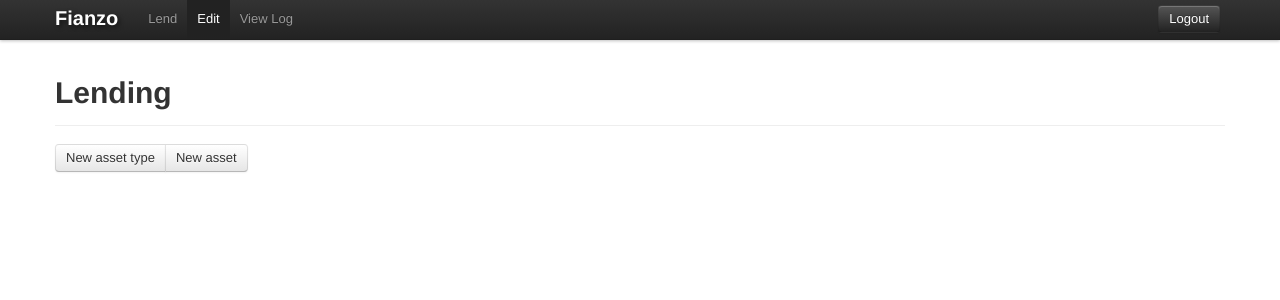
After one commit to utfsmlabs/fianzo, a Flask app: page /edit in a window 1280 px wide. The commit adds this page. Shown: the top 300 px of the page. Run offline with Flask 2, Linux system fonts and the light colour scheme; data that the repository does not hold is empty; some libraries are stand-ins or nearby versions.

Commit message:
First approach to the edit page
It'sugly as fuck though

```diff
--- a/app.py
+++ b/app.py
@@ -164,6 +164,12 @@ def return_asset(asset_id):
     return redirect(url_for('show_assets'))
 
 
+@app.route('/edit')
+def show_assets_for_edit():
+    types = AssetType.query.all()
+    return render_template('show_assets_for_edit.html', types = types)
+
+
 @app.route('/log/<int:page>')
 def show_log(page):
     pagination = AssetLog.query.order_by(
--- /dev/null
+++ b/templates/edit_common.html
@@ -0,0 +1,7 @@
+{% extends "layout.html" %}
+{% block title %} — Editing {% endblock %}
+{% block navigation %}
+<li class=""><a href="{{ url_for('show_assets') }}">Lend</a></li>
+<li class="active"><a href="{{ url_for('show_assets_for_edit') }}">Edit</a></li>
+<li class=""><a href="{{ url_for('show_log', page = 1)}}">View Log</a></li>
+{% endblock %}
--- a/templates/layout.html
+++ b/templates/layout.html
@@ -45,7 +45,7 @@
                         <ul class="nav">
                             {% block navigation %}
                             <li class=""><a href="{{ url_for('show_assets') }}">Lend</a></li>
-                            <li class=""><a href="#">Edit</a></li>
+                            <li class=""><a href="{{ url_for('show_assets_for_edit') }}">Edit</a></li>
                             <li class=""><a href="{{ url_for('show_log', page = 1)}}">View Log</a></li>
                             {% endblock %}
                         </ul>
--- a/templates/lend_common.html
+++ b/templates/lend_common.html
@@ -2,6 +2,6 @@
 {% block title %} — Lending {% endblock %}
 {% block navigation %}
 <li class="active"><a href="{{ url_for('show_assets') }}">Lend</a></li>
-<li><a href="#">Edit</a></li>
-<li><a href="{{ url_for('show_log', page = 1)}}">View Log</a></li>
+<li class=""><a href="{{ url_for('show_assets_for_edit') }}">Edit</a></li>
+<li class=""><a href="{{ url_for('show_log', page = 1)}}">View Log</a></li>
 {% endblock %}
--- /dev/null
+++ b/templates/show_assets_for_edit.html
@@ -0,0 +1,30 @@
+{% extends "edit_common.html" %}
+{% block body %}
+<div class="page-header">
+    <h1>Lending</h1>
+</div>
+<div class="row-fluid">
+    <div id="assets-edit-list" class="span12">
+        <div class="btn-group">
+            <a class="btn">New asset type</a>
+            <a class="btn">New asset</a>
+        </div>
+        <ul>
+        {% for type in types %}
+        <li>
+        <a href="#" class="btn btn-danger btn-small"><i class="icon-remove icon-white"></i></a>
+        <strong>{{type.name}}</strong>
+        <ul>
+            {% for asset in type.assets %}
+            <li>
+            <a href="#" class="btn btn-danger btn-mini"><i class="icon-remove icon-white"></i></a>
+            {{asset.name}}
+            </li>
+            {% endfor %}
+        </ul>
+        </li>
+        {% endfor %}
+        </ul>
+    </div>
+</div>
+{% endblock %}
```
Also changed, not shown: templates/show_log.html (+16 -9 lines).
